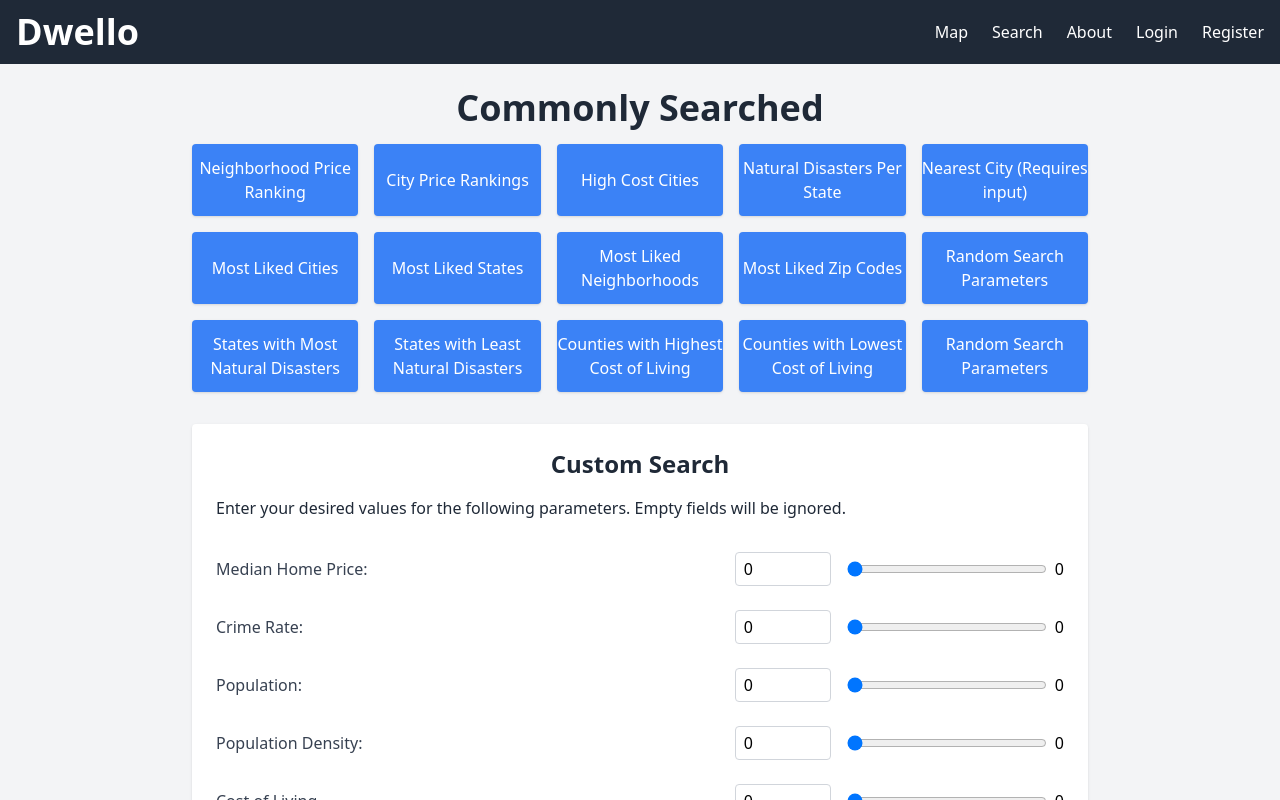
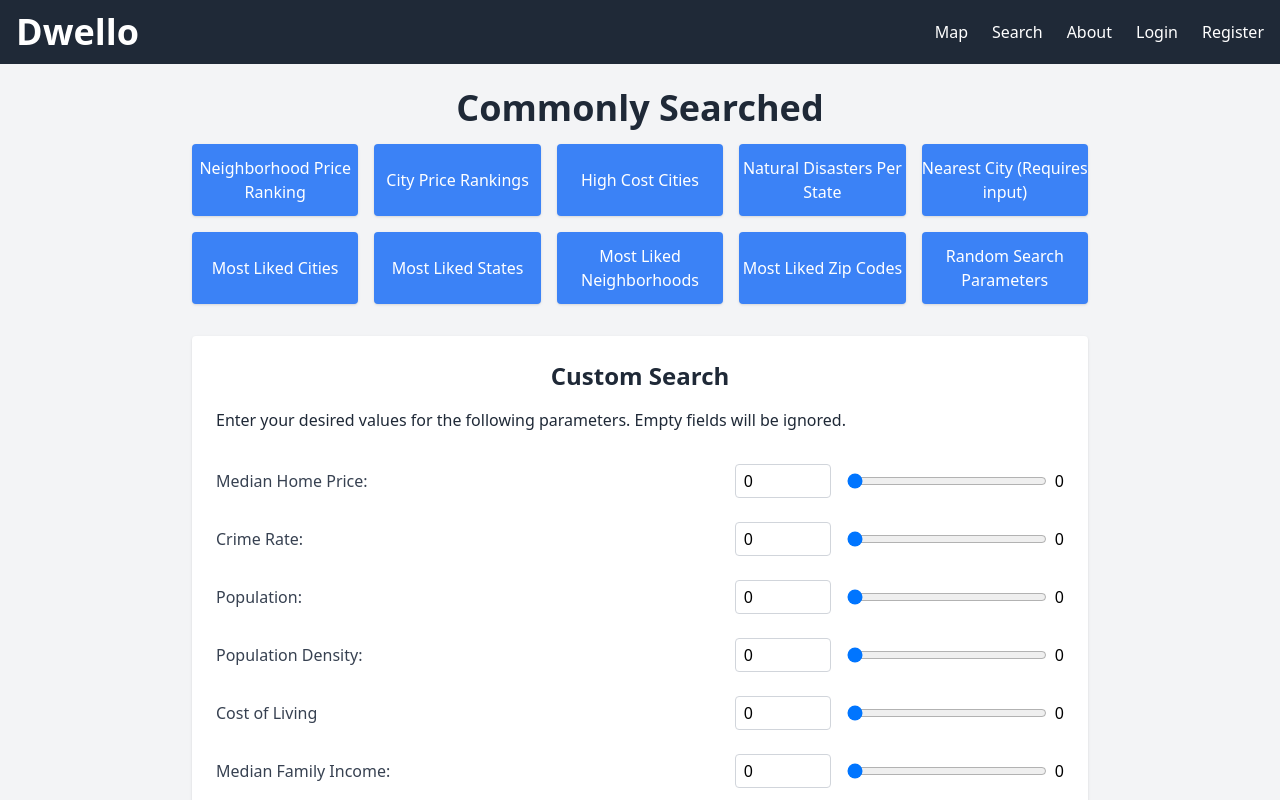
Before and after one commit to minghansun1/Dwello, a React (Vite) app in the folder frontend/: page /search in a window 1280 px wide. Shown: the top 800 px of the page. Built offline with nearby package versions, Linux system fonts and the light colour scheme; no server answers.

Commit message:
common queries

```diff
--- a/frontend/src/components/CommonQueries.jsx
+++ b/frontend/src/components/CommonQueries.jsx
@@ -209,36 +209,6 @@ function CommonQueries(){
                     >
                         Random Search Parameters
                     </button>
-                    <button
-                        className="bg-blue-500 text-white font-medium py-3 rounded shadow hover:bg-blue-600 focus:outline-none"
-                        onClick={() => handleButtonClick("Option 11")}
-                    >
-                        States with Most Natural Disasters
-                    </button>
-                    <button
-                        className="bg-blue-500 text-white font-medium py-3 rounded shadow hover:bg-blue-600 focus:outline-none"
-                        onClick={() => handleButtonClick("Option 12")}
-                    >
-                        States with Least Natural Disasters
-                    </button>
-                    <button
-                        className="bg-blue-500 text-white font-medium py-3 rounded shadow hover:bg-blue-600 focus:outline-none"
-                        onClick={() => handleButtonClick("Option 13")}
-                    >
-                        Counties with Highest Cost of Living
-                    </button>
-                    <button
-                        className="bg-blue-500 text-white font-medium py-3 rounded shadow hover:bg-blue-600 focus:outline-none"
-                        onClick={() => handleButtonClick("Option 14")}
-                    >
-                        Counties with Lowest Cost of Living
-                    </button>
-                    <button
-                        className="bg-blue-500 text-white font-medium py-3 rounded shadow hover:bg-blue-600 focus:outline-none"
-                        onClick={() => handleButtonClick("Option 15")}
-                    >
-                        Random Search Parameters
-                    </button>
                 </div>
             </div>
         </div>
--- a/frontend/src/components/Map.jsx
+++ b/frontend/src/components/Map.jsx
@@ -83,12 +83,12 @@ function Map() {
 
     const currPlace = await currFeature.fetchPlace();
     const currState = await currStateFeature.fetchPlace();
-    let stateData;
     let content;
 
     switch(mapType) {
       case "State":
         try {
+          console.log(currState.displayName);
           const response = await api.get(`/api/states/snapshot/?state=${currState.displayName}`);
           const stateData = response.data[0];
           console.log("State Data:", stateData);
@@ -111,7 +111,7 @@ function Map() {
         break;
       case "County":
         try {
-          console.log(currPlace);
+          console.log(currPlace.displayName);
           const response = await api.get(`/api/counties/snapshot/?county=${currPlace.displayName.replace(/ County$/, '')}`);
           const countyData = response.data[0];
           console.log("County Data:", countyData);
```
Also changed, not shown: 1 other file (tests, documents, lock files or other folders).
